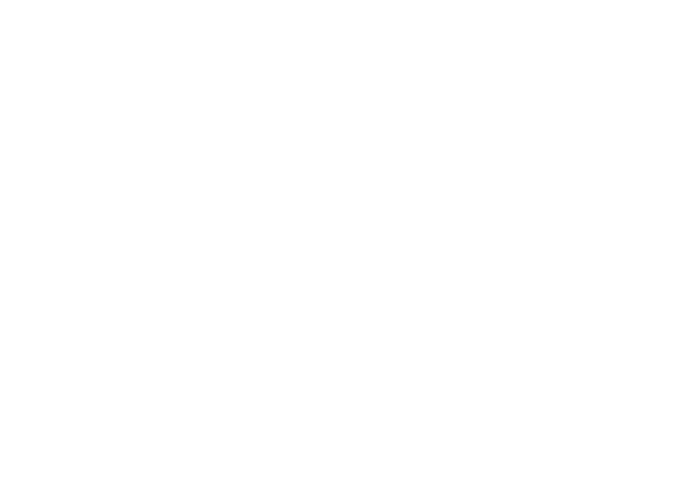
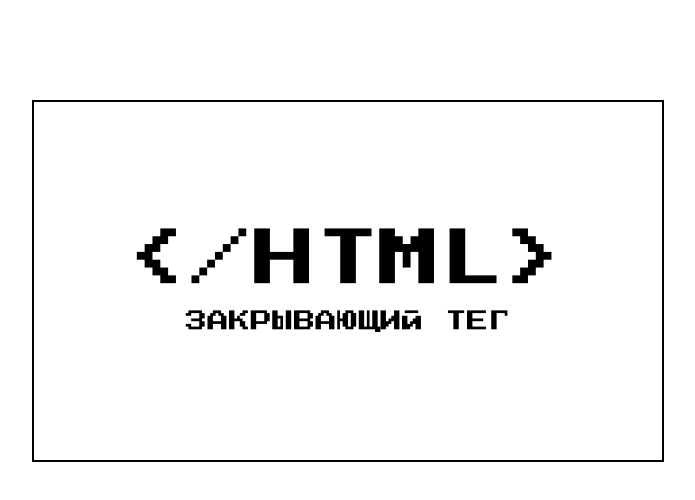
Before and after one commit to z-u-s-h-o/zakrivayuschiy-teg-f, a plain HTML site: page index.html in a window 1280 px wide. Shown: the whole page, without its empty margins (292-987 px from the left). Drawn offline with Linux system fonts and the light colour scheme.

Commit message:
setting, add fonts, add header

```diff
--- a/fonts/fonts.css
+++ b/fonts/fonts.css
@@ -1 +1,16 @@
-/* В этом файле вы импортируете все шрифты для сайта. Один из них вариативный и требует особенной настройки */
+@font-face {
+  src: url(PressStart2P-Regular.woff) format('woff');
+  font-family: 'PressStart2P';
+  font-style: normal;
+  font-weight: 400;
+}
+
+@font-face {
+  font-display: swap;
+  font-family: 'Inter-Variable';
+  src:
+    local('Inter-Variable'),
+    url(Inter-Variable.woff2) format('woff2 supports variations'),
+    url(Inter-Variable.woff2) format('woff2-variations');
+  font-weight: 400 700;
+}
--- a/index.html
+++ b/index.html
@@ -9,9 +9,14 @@
     <link rel="stylesheet" href="./styles/globals.css" />
     <link rel="stylesheet" href="./styles/style.css" />
     <link rel="stylesheet" href="./styles/animations.css" />
+    <link rel="icon" href="./images/favicon.ico" sizes="any" />
+    <link rel="icon" href="./images/favicon.svg" type="image/svg+xml" />
   </head>
   <body class="page">
-    <header class="header"></header>
+    <header class="header">
+      <p class="header__logo logo">&lt;/html&gt;</p>
+      <h1 class="header__title">закрывающий тег</h1>
+    </header>
     <main></main>
     <script src="./scripts/like.js"></script>
   </body>
--- a/styles/style.css
+++ b/styles/style.css
@@ -10,7 +10,41 @@
 
 */
 
+.logo {
+  font-family: var(--accent-font, sans-serif);
+  line-height: 100%;
+  text-transform: uppercase;
+}
+
 .page {
+  color: var(--main-color, rgb(0 0 0 / 1));
+  font-family: var(--main-font, sans-serif);
   min-inline-size: 320px;
   min-block-size: 100dvb;
+  font-variation-settings: 'wght' var(--main-font-weight, 400);
 }
+
+.header {
+  display: flex;
+  flex-direction: column;
+  justify-content: center;
+  align-items: center;
+  gap: 20px;
+  margin: 100px auto;
+  border: 2px solid var(--main-color, rgb(0 0 0 / 1));
+  padding-block: clamp(7.5rem, 7.3239rem + 0.7512vw, 8rem);
+  background-color: white;
+  inline-size: clamp(17.1875rem, 7.9225rem + 39.5305vw, 43.5rem);
+}
+
+.header__logo {
+  font-size: clamp(3.0625rem, 2.7104rem + 1.5023vw, 4.0625rem);
+}
+
+.header__title {
+  font-family: var(--accent-font, sans-serif);
+  font-weight: 400;
+  font-size: clamp(0.875rem, 0.6769rem + 0.8451vw, 1.4375rem);
+  line-height: 100%;
+  text-transform: uppercase;
+}
--- a/styles/variables.css
+++ b/styles/variables.css
@@ -1 +1,7 @@
-/* В этом файле будут храниться все значения переменных в исходном состоянии, а так же их изменения в зависимости от ширины устройства */
+:root {
+  --main-font: 'Inter-Variable';
+  --accent-font: 'PressStart2P';
+  --main-font-weight: 400;
+  --main-font-heading-weight: 700;
+  --main-color: rgb(0 0 0 / 1);
+}
```
Also changed, not shown: images/bg-image.png (added), images/favicon.ico (added), images/favicon.svg (added), images/image.png (added), svg/floppy.svg (added), 3 other files.
